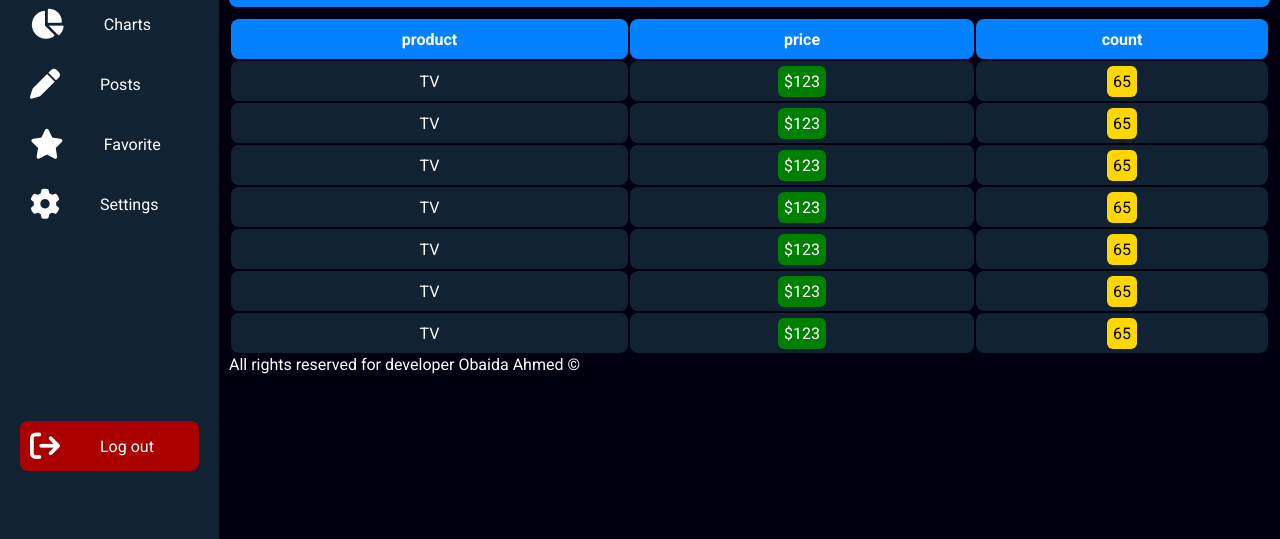
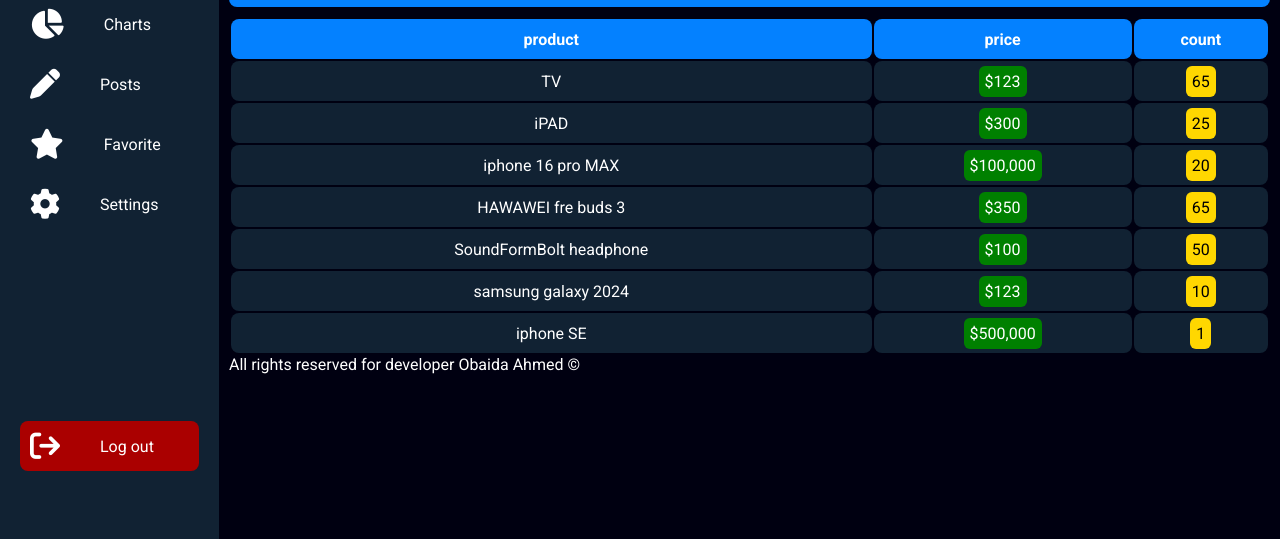
Before and after one commit to obaidaassil/frontend-projects, a plain HTML site: page index.html in a window 1280 px wide. Shown: the part 261-800 px from the top of the page. Drawn offline with Linux system fonts and the light colour scheme.

Commit message:
adding some products to the website

```diff
--- a/index.html
+++ b/index.html
@@ -145,39 +145,39 @@
         </tr>
 
         <tr>
-          <td>TV</td>
-          <td><span class="price">$123</span></td>
-          <td><span class="count">65</span></td>
+          <td>iPAD</td>
+          <td><span class="price">$300</span></td>
+          <td><span class="count">25</span></td>
           </tr>
 
           <tr>
-            <td>TV</td>
-            <td><span class="price">$123</span></td>
-            <td><span class="count">65</span></td>
+            <td>iphone 16 pro MAX</td>
+            <td><span class="price">$100,000</span></td>
+            <td><span class="count">20</span></td>
             </tr>
 
             <tr>
-              <td>TV</td>
-              <td><span class="price">$123</span></td>
+              <td>HAWAWEI fre buds 3</td>
+              <td><span class="price">$350</span></td>
               <td><span class="count">65</span></td>
               </tr>
 
               <tr>
-                <td>TV</td>
-                <td><span class="price">$123</span></td>
-                <td><span class="count">65</span></td>
+                <td>SoundFormBolt headphone</td>
+                <td><span class="price">$100</span></td>
+                <td><span class="count">50</span></td>
                 </tr>
 
                 <tr>
-                  <td>TV</td>
+                  <td>samsung galaxy 2024</td>
                   <td><span class="price">$123</span></td>
-                  <td><span class="count">65</span></td>
+                  <td><span class="count">10</span></td>
                   </tr>
 
                   <tr>
-                    <td>TV</td>
-                    <td><span class="price">$123</span></td>
-                    <td><span class="count">65</span></td>
+                    <td>iphone SE</td>
+                    <td><span class="price">$500,000</span></td>
+                    <td><span class="count">1</span></td>
                     </tr>
 
       </tbody>
```
